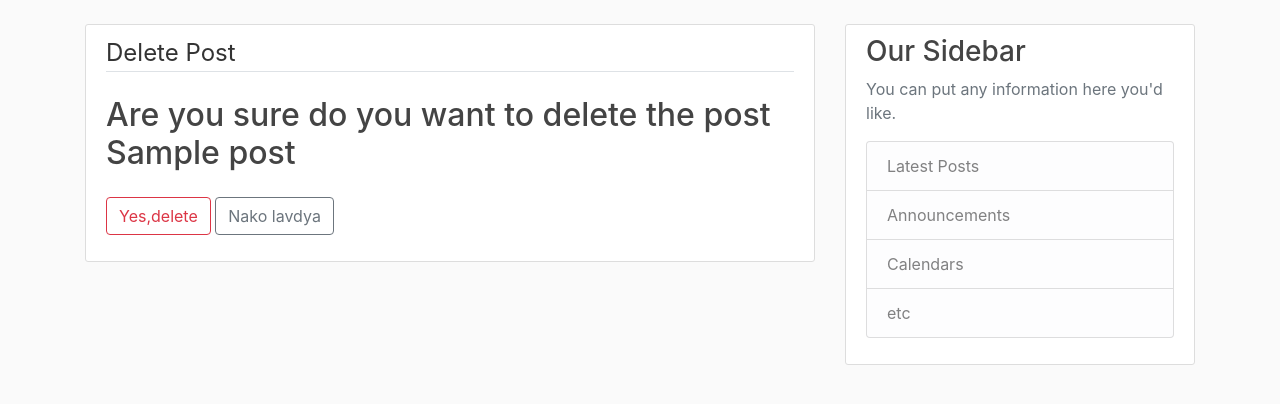
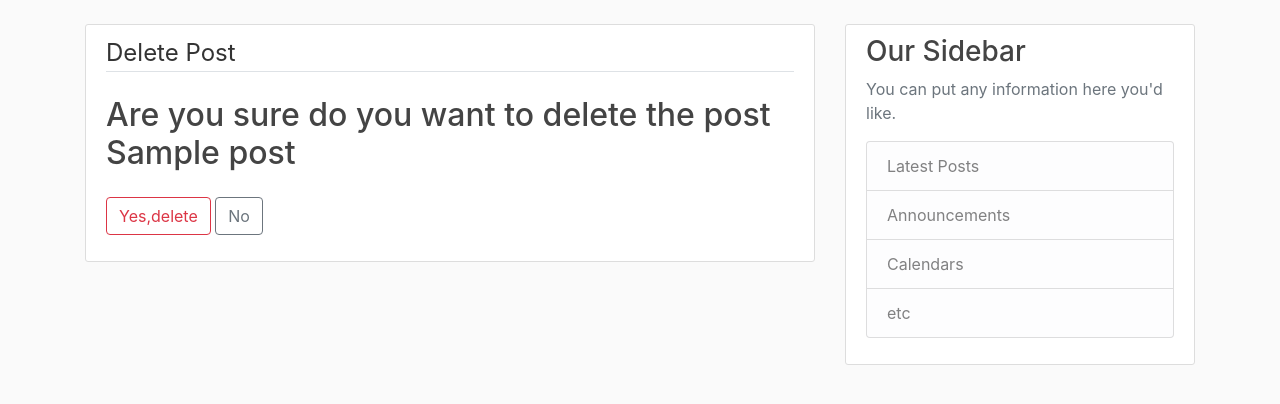
Before and after one commit to oj1001/blog, a Django app: page /post/1/delete in a window 1280 px wide. Shown: the part 56-460 px from the top of the page. Run offline with Django 3.2, Linux system fonts and the light colour scheme; a user stored in the database is signed in; tables that the repository leaves empty hold one stand-in row (values such as "Sample post"); some libraries are stand-ins or nearby versions.

Commit message:
modified delete post

```diff
--- a/blog/templates/blog/Post_confirm_delete.html
+++ b/blog/templates/blog/Post_confirm_delete.html
@@ -10,7 +10,7 @@
 		</fieldset>
 	<div class="form-group">
 		<button class="btn btn-outline-danger" type="submit">Yes,delete</button>
-		<a class="btn btn-outline-secondary" href="{% url 'post page' object.id %}">Nako lavdya</a>
+		<a class="btn btn-outline-secondary" href="{% url 'post page' object.id %}">No</a>
 	</div>
 	</form>
 </div>
```
